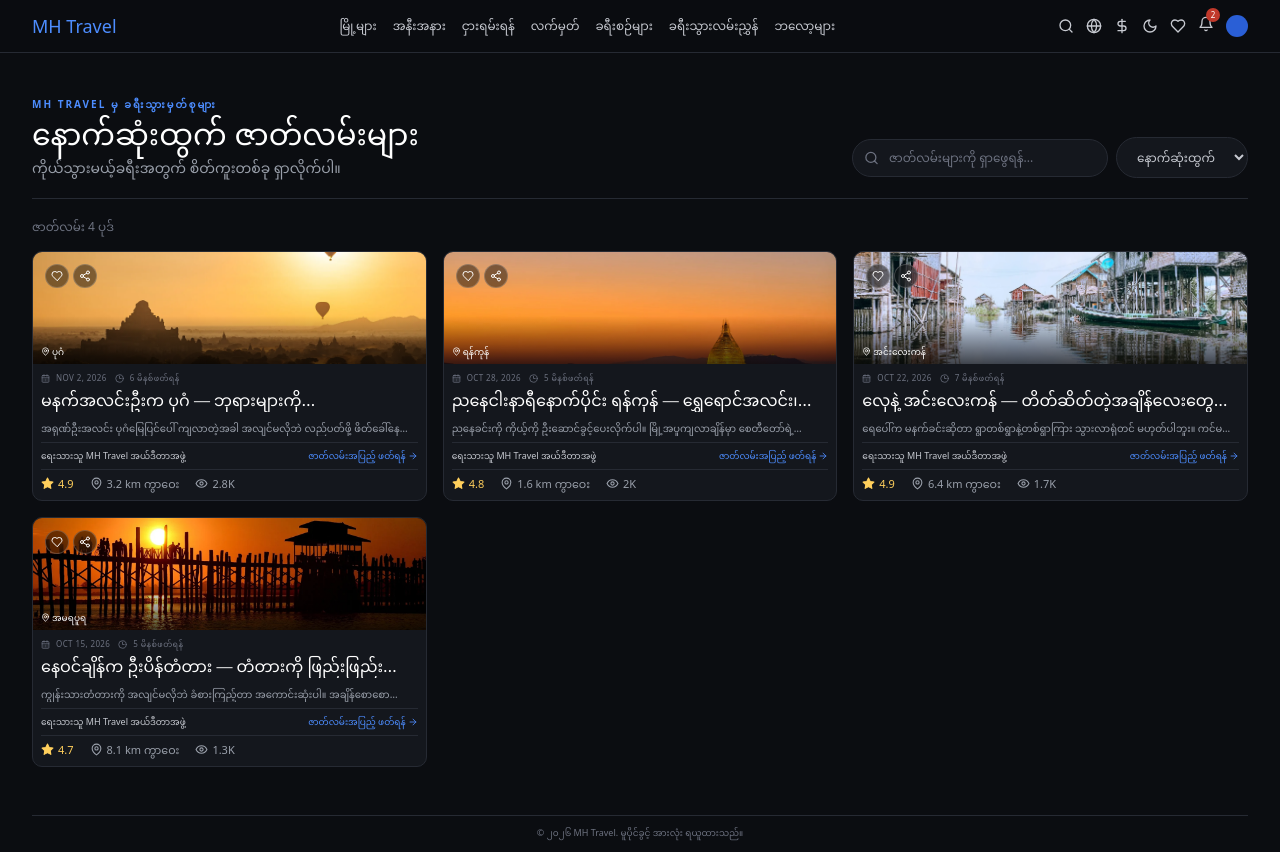
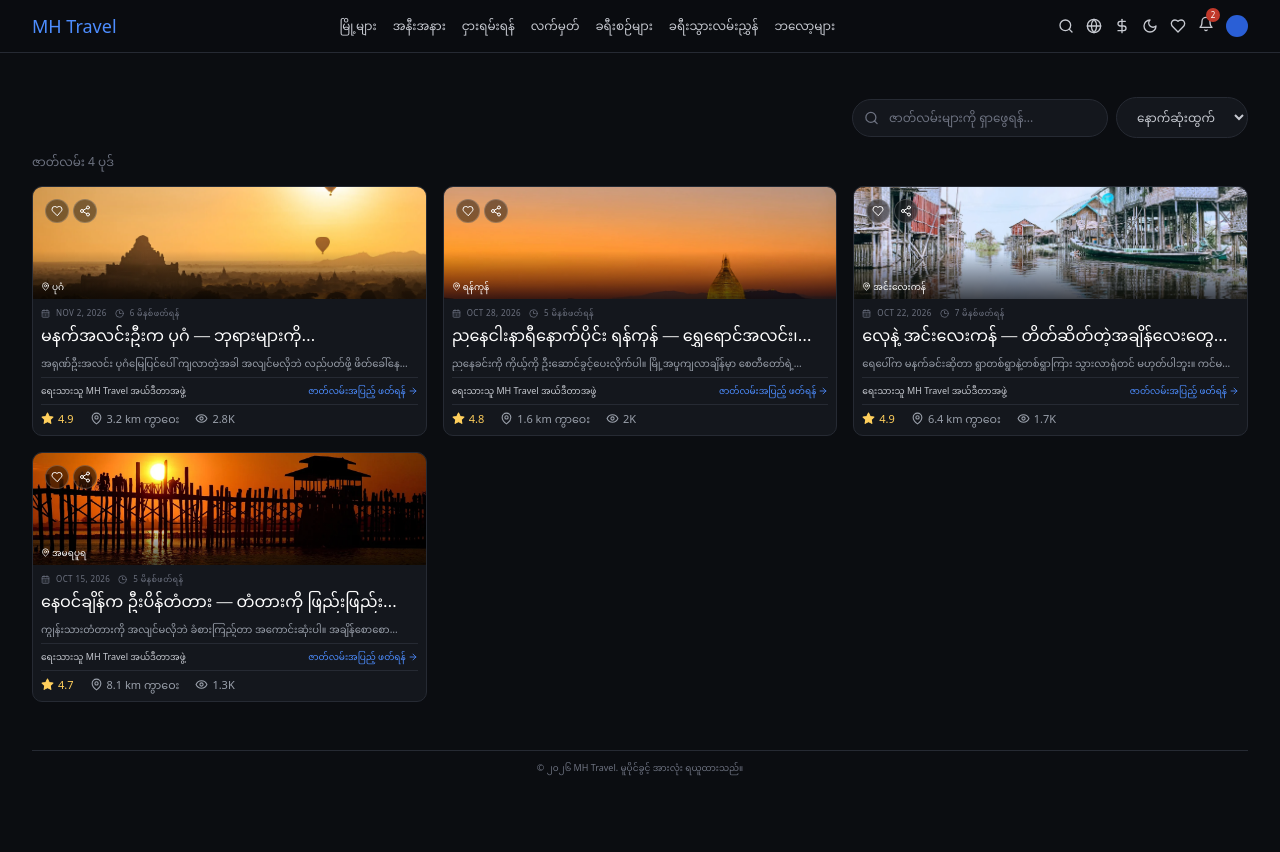
Before and after one commit to mhtravelmm/mhtravelmm, a React (Vite) app: page /blogs in a window 1280 px wide. After the commit the page ends 800 px from the top, so only its background shows below. Built offline with nearby package versions, Linux system fonts and the light colour scheme.

Commit message:
Remove blogs intro header

```diff
--- a/src/features/blogs/BlogsPage.tsx
+++ b/src/features/blogs/BlogsPage.tsx
@@ -470,16 +470,9 @@ export function BlogsPage() {
 
   return (
     <div className="mx-auto max-w-7xl pb-8 pt-5 sm:pt-8">
-      {!selectedPost && <section aria-labelledby="latest-stories-title">
-        <div className="mb-5 flex flex-col gap-4 border-b border-border pb-5 md:flex-row md:items-end md:justify-between">
-          <div>
-            <p className="mb-1 text-[10px] font-semibold uppercase tracking-[0.2em] text-brand-blue">{t('blog_eyebrow')}</p>
-            <h2 id="latest-stories-title" className="font-serif text-2xl text-text-primary sm:text-3xl">
-              {t('blog_latest_title')}
-            </h2>
-            <p className="mt-1.5 text-sm text-text-muted">{t('blog_latest_intro')}</p>
-          </div>
-          <div className="flex flex-col gap-2 sm:flex-row sm:items-center">
+      {!selectedPost && <section aria-label={t('blog_story_count')}>
+        <div className="mb-4 flex justify-end">
+          <div className="flex w-full flex-col gap-2 sm:w-auto sm:flex-row sm:items-center">
             <label className="relative block min-w-0 sm:w-64">
               <span className="sr-only">{t('blog_search_label')}</span>
               <Search size={15} className="pointer-events-none absolute left-3 top-1/2 -translate-y-1/2 text-text-faint" />
```
Also changed, not shown: 1 other file (tests, documents, lock files or other folders).
